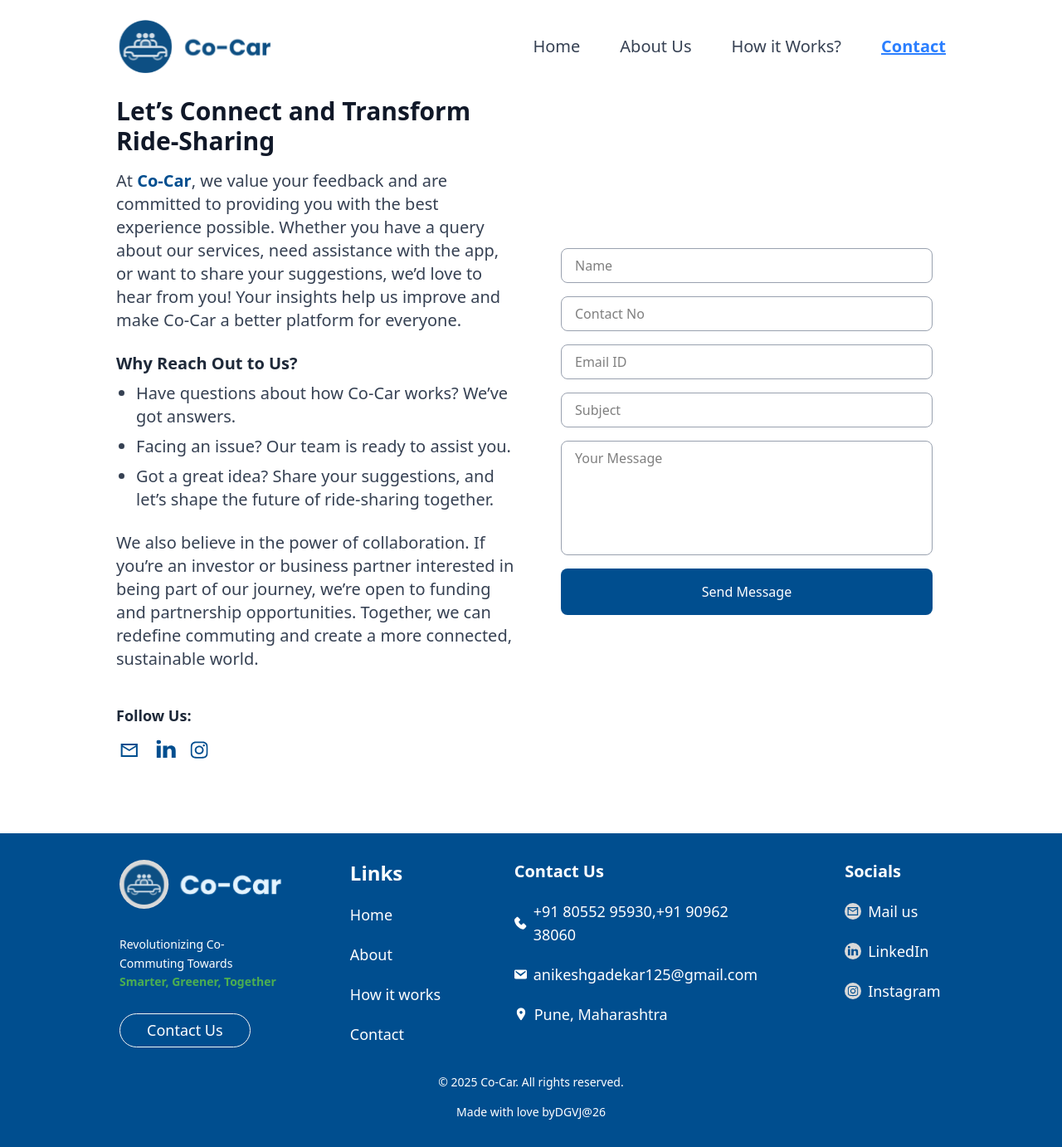
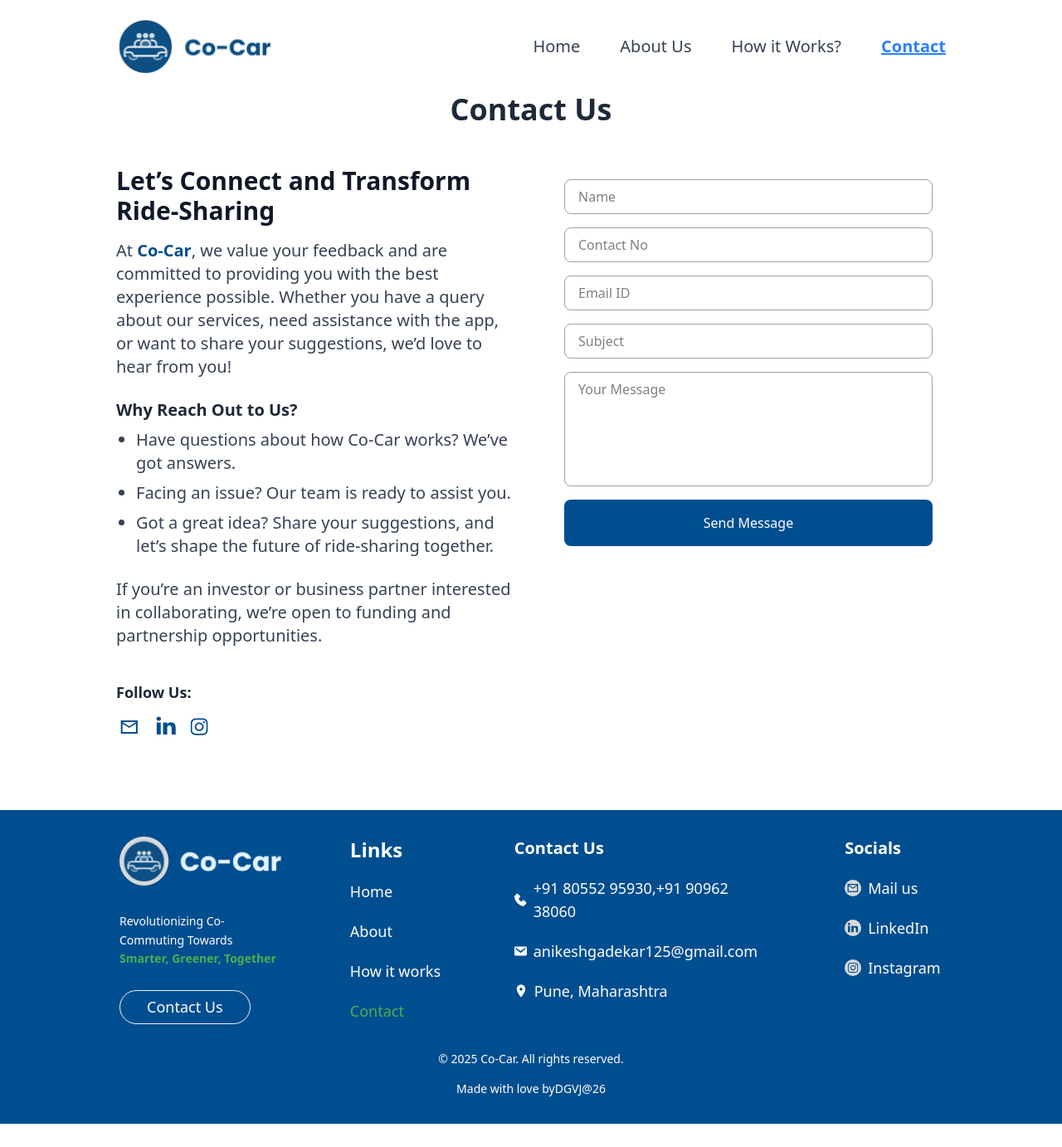
Before and after one commit to digvijaybhonsle/Co-Car, a React (Vite) app: page /contact in a window 1280 px wide. Shown: the whole page at 83% size. After the commit the page ends 1354 px from the top, so only its background shows below. Built offline with nearby package versions, Linux system fonts and the light colour scheme.

Commit message:
overlay added

```diff
--- a/src/components/Contact.jsx
+++ b/src/components/Contact.jsx
@@ -3,10 +3,10 @@
 import email from "../assets/images/contactemail.svg";
 import insta from "../assets/images/contactinsta.svg";
 import linkedin from "../assets/images/contactlinkein.svg";
+import overley from "../assets/gifs/overlay.gif";
 
 const Contact = () => {
   const [errors, setErrors] = useState({});
-  const [, setSubmitSuccess] = useState(false);
   const [formData, setFormData] = useState({
     name: "",
     contact: "",
@@ -14,6 +14,7 @@
     subject: "",
     message: "",
   });
+  const [isSubmitted, setIsSubmitted] = useState(false);
 
   const handleChange = (e) => {
     const { name, value } = e.target;
@@ -28,29 +29,15 @@
     const emailRegex = /^[^\s@]+@[^\s@]+\.[^\s@]+$/;
     const phoneRegex = /^[0-9]{10}$/;
 
-    if (!formData.name.trim()) {
-      newErrors.name = "Name is required";
-    }
-
-    if (!formData.contact) {
-      newErrors.contact = "Contact number is required";
-    } else if (!phoneRegex.test(formData.contact)) {
+    if (!formData.name.trim()) newErrors.name = "Name is required";
+    if (!formData.contact) newErrors.contact = "Contact number is required";
+    else if (!phoneRegex.test(formData.contact))
       newErrors.contact = "Invalid phone number (10 digits required)";
-    }
-
-    if (!formData.email) {
-      newErrors.email = "Email is required";
-    } else if (!emailRegex.test(formData.email)) {
+    if (!formData.email) newErrors.email = "Email is required";
+    else if (!emailRegex.test(formData.email))
       newErrors.email = "Invalid email format";
-    }
-
-    if (!formData.subject.trim()) {
-      newErrors.subject = "Subject is required";
-    }
-
-    if (!formData.message.trim()) {
-      newErrors.message = "Message is required";
-    }
+    if (!formData.subject.trim()) newErrors.subject = "Subject is required";
+    if (!formData.message.trim()) newErrors.message = "Message is required";
 
     setErrors(newErrors);
     return Object.keys(newErrors).length === 0;
@@ -58,14 +45,9 @@
 
   const handleSubmit = (e) => {
     e.preventDefault();
-    const isValid = validateForm();
-
-    if (isValid) {
+    if (validateForm()) {
       console.log("Form Data Submitted:", formData);
-      // Add your submission logic here (API call, etc.)
-      alert("Form submitted succesfully!!")
-
-      // Reset form
+      setIsSubmitted(true);
       setFormData({
         name: "",
         contact: "",
@@ -74,23 +56,46 @@
         message: "",
       });
       setErrors({});
-      setSubmitSuccess(true);
-
-      // Hide success message after 3 seconds
-      setTimeout(() => setSubmitSuccess(false), 3000);
     }
   };
 
   return (
-    <div className="px-6 py-8 lg:px-35 md:px-12 w-full">
+    <div className="px-6 py-8 lg:px-35 md:px-12 w-full lg:mt-20">
       <div className="space-y-12 mb-10 w-full">
-        <h1 className="text-3xl font-bold text-center text-gray-800">
+        <h1 className="text-4xl font-bold text-center text-gray-800">
           Contact Us
         </h1>
 
-        <div className="flex flex-col md:flex-row justify-between items-center gap-10">
+        {/* Modal */}
+        {isSubmitted && (
+          <div className="fixed inset-0 flex justify-center items-center z-50 bg-opacity-20 backdrop-blur-sm h-full" style={{ backgroundAttachment: 'fixed' }}>
+            <div className="bg-white p-8 rounded-lg text-center shadow-lg w-200 h-170">
+              <img
+                src={overley}
+                alt="Success"
+                className="w-80 h-80 mx-auto mb-4"
+              />
+              <h1 className="text-[#004E8F] text-4xl font-bold py-8">
+                Got thoughts to melt? Let’s Chat!
+              </h1>
+              <p className="text-2xl px-8">
+                We’ve got your message, someone from our team will be contacting
+                you soon. Till then, Chillax! 🧘
+              </p>
+              <button
+                className="bg-[#004E8F] text-white py-4 px-4 rounded-4xl w-1/2 mt-8 cursor-pointer"
+                onClick={() => setIsSubmitted(false)}
+              >
+                Continue
+              </button>
+            </div>
+          </div>
+        )}
+
+        {/* Main Container */}
+        <div className="flex flex-col md:flex-row justify-between items-start w-full gap-12">
           {/* Left Content */}
-          <div className="w-full text-lg md:text-xl md:w-1/2">
+          <div className="text-lg md:text-xl md:w-1/2">
             <h1 className="text-3xl font-semibold text-gray-900">
               Let’s Connect and Transform Ride-Sharing
             </h1>
@@ -99,8 +104,7 @@
               we value your feedback and are committed to providing you with the
               best experience possible. Whether you have a query about our
               services, need assistance with the app, or want to share your
-              suggestions, we’d love to hear from you! Your insights help us
-              improve and make Co-Car a better platform for everyone.
+              suggestions, we’d love to hear from you!
             </p>
 
             {/* Why Reach Out? */}
@@ -122,14 +126,12 @@
 
             {/* Business Collaboration */}
             <p className="mt-6 text-gray-700">
-              We also believe in the power of collaboration. If you’re an
-              investor or business partner interested in being part of our
-              journey, we’re open to funding and partnership opportunities.
-              Together, we can redefine commuting and create a more connected,
-              sustainable world.
+              If you’re an investor or business partner interested in
+              collaborating, we’re open to funding and partnership
+              opportunities.
             </p>
 
-            {/* Socials */}
+            {/* Social Media */}
             <div className="mt-10">
               <h2 className="text-lg font-semibold text-gray-800">
                 Follow Us:
--- a/src/components/Footer.jsx
+++ b/src/components/Footer.jsx
@@ -45,8 +45,11 @@
             <li>
               <NavLink
                 to="/"
-                className="hover:text-[#4CAF50] cursor-pointer hover:underline"
-                activeClassName="text-[#4CAF50]" // This will add the green color for active link
+                className={({ isActive }) =>
+                  isActive
+                    ? "text-[#4CAF50] cursor-pointer hover:underline"
+                    : "hover:text-[#4CAF50] cursor-pointer hover:underline"
+                }
               >
                 Home
               </NavLink>
@@ -54,8 +57,11 @@
             <li>
               <NavLink
                 to="/about"
-                className="hover:text-[#4CAF50] cursor-pointer hover:underline"
-                activeClassName="text-[#4CAF50]" // Active color for "About"
+                className={({ isActive }) =>
+                  isActive
+                    ? "text-[#4CAF50] cursor-pointer hover:underline"
+                    : "hover:text-[#4CAF50] cursor-pointer hover:underline"
+                }
               >
                 About
               </NavLink>
@@ -63,8 +69,11 @@
             <li>
               <NavLink
                 to="/how-it-works"
-                className="hover:text-[#4CAF50] cursor-pointer hover:underline"
-                activeClassName="text-[#4CAF50]" // Active color for "How it works"
+                className={({ isActive }) =>
+                  isActive
+                    ? "text-[#4CAF50] cursor-pointer hover:underline"
+                    : "hover:text-[#4CAF50] cursor-pointer hover:underline"
+                }
               >
                 How it works
               </NavLink>
@@ -72,14 +81,18 @@
             <li>
               <NavLink
                 to="/contact"
-                className="hover:text-[#4CAF50] cursor-pointer hover:underline"
-                activeClassName="text-[#4CAF50]" // Active color for "Contact"
+                className={({ isActive }) =>
+                  isActive
+                    ? "text-[#4CAF50] cursor-pointer hover:underline"
+                    : "hover:text-[#4CAF50] cursor-pointer hover:underline"
+                }
               >
                 Contact
               </NavLink>
             </li>
           </ul>
         </div>
+
         {/* Column 3 */}
         <div className="flex-1 text-lg mb-6 lg:mb-0 items-center justify-center">
           <h3 className="text-xl font-bold mb-5">Contact Us</h3>
@@ -87,17 +100,11 @@
             <li className="flex items-center space-x-2">
               <img className="w-4 h-4" src={phone} alt="Phone" />
               <span>
-                <a
-                  href="tel:+918055295930"
-                  className="hover:underline"
-                >
+                <a href="tel:+918055295930" className="hover:underline">
                   +91 80552 95930
                 </a>
                 ,
-                <a
-                  href="tel:+919096238060"
-                  className="hover:underline"
-                >
+                <a href="tel:+919096238060" className="hover:underline">
                   +91 90962 38060
                 </a>
               </span>
```
Also changed, not shown: 1 other file (tests, documents, lock files or other folders).
